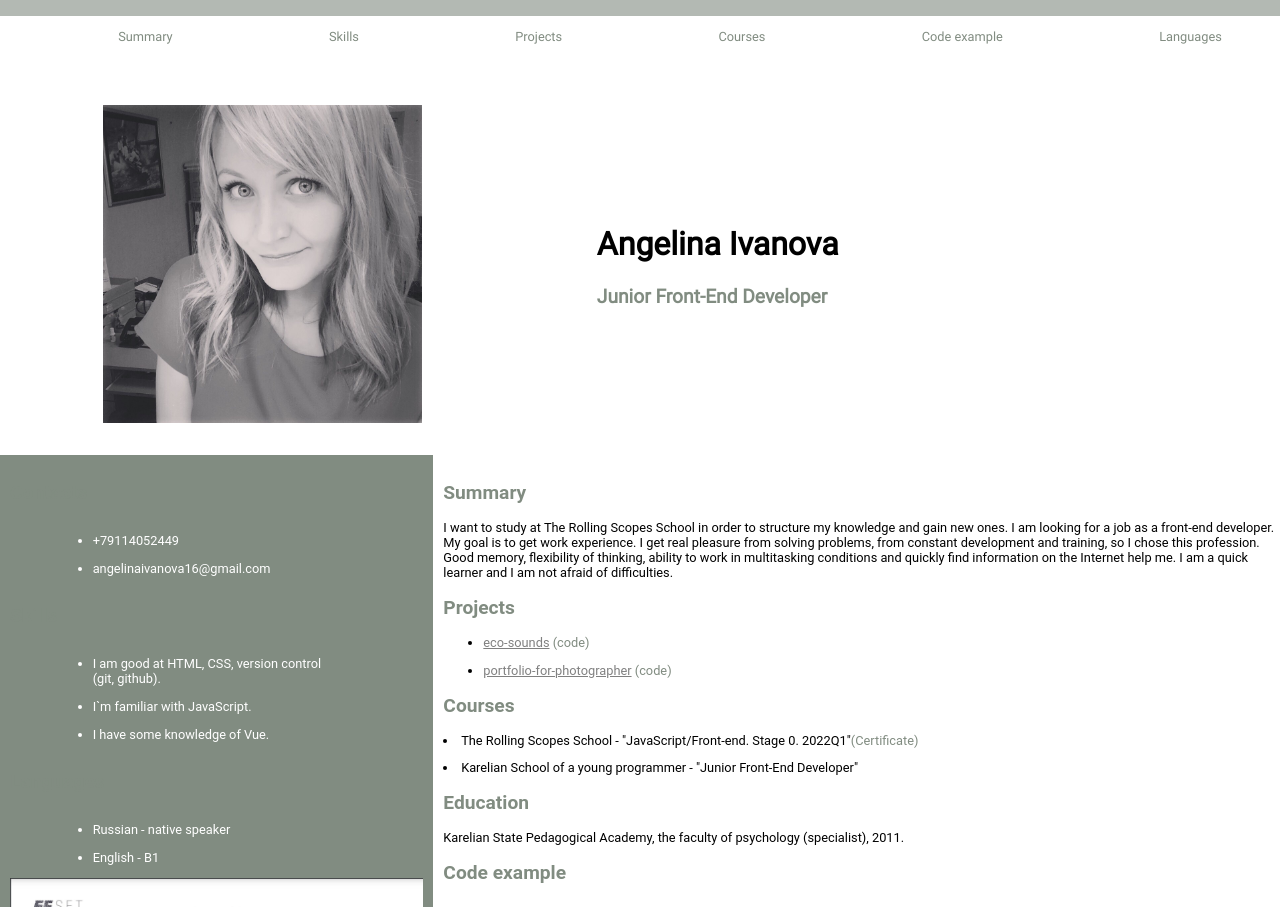
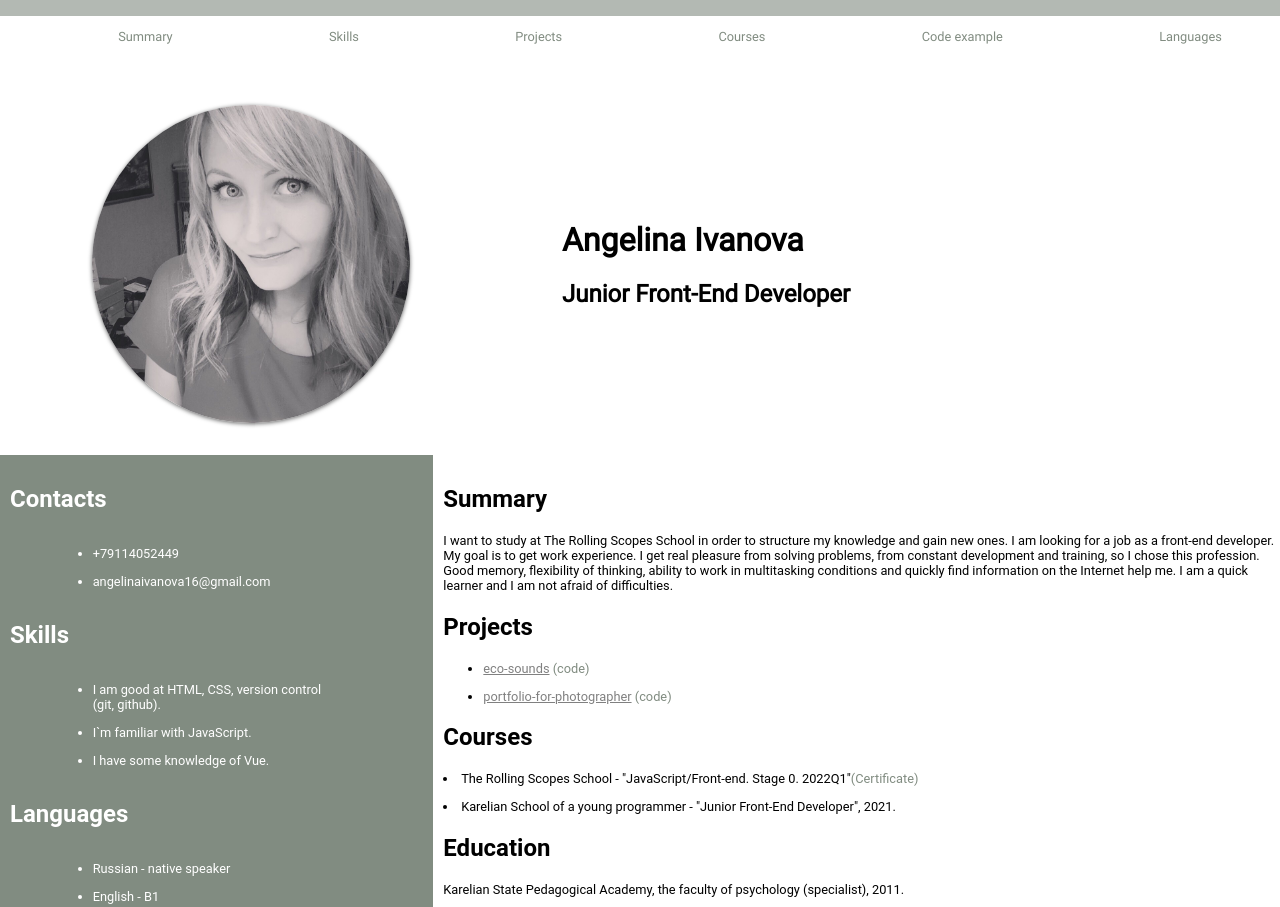
Before and after one commit to angelinaivanova16/rsschool-cv-june-2022-stage0, a plain HTML site: page index.html in a window 1280 px wide. Shown: the top 907 px of the page. Drawn offline with nearby package versions, Linux system fonts and the light colour scheme.

Commit message:
fix: change avatar-decoration

```diff
--- a/css/style.css
+++ b/css/style.css
@@ -14,11 +14,6 @@ body {
 h1 {
   font-size: 2.5vw;
 }
-h2 {
-  font-size: 1.5vw;
-  color: #818C81;
-}
-
 p, li, pre, a {
   font-size: 1vw;
 }
@@ -57,7 +52,9 @@ li {
 }
 .avatar {
   width: 35%;
-  padding: 2em;
+  margin: 2em;
+  border-radius: 50%;
+  box-shadow: 0 1px 4px rgb(0 0 0 / 60%);
 }
 main {
   display: grid;
--- a/index.html
+++ b/index.html
@@ -76,7 +76,7 @@
                 <div>
                     <h2 id="courses">Courses</h2>
                      <li>The Rolling Scopes School - "JavaScript/Front-end. Stage 0. 2022Q1"<a class="projects-link" href="https://app.rs.school/certificate/vqydbhab">(Certificate)</a></li>
-                     <li>Karelian School of a young programmer - "Junior Front-End Developer"</li>
+                     <li>Karelian School of a young programmer - "Junior Front-End Developer", 2021.</li>
                 </div>
                 <div>
                  <h2 id="edu">Education</h2>
```
